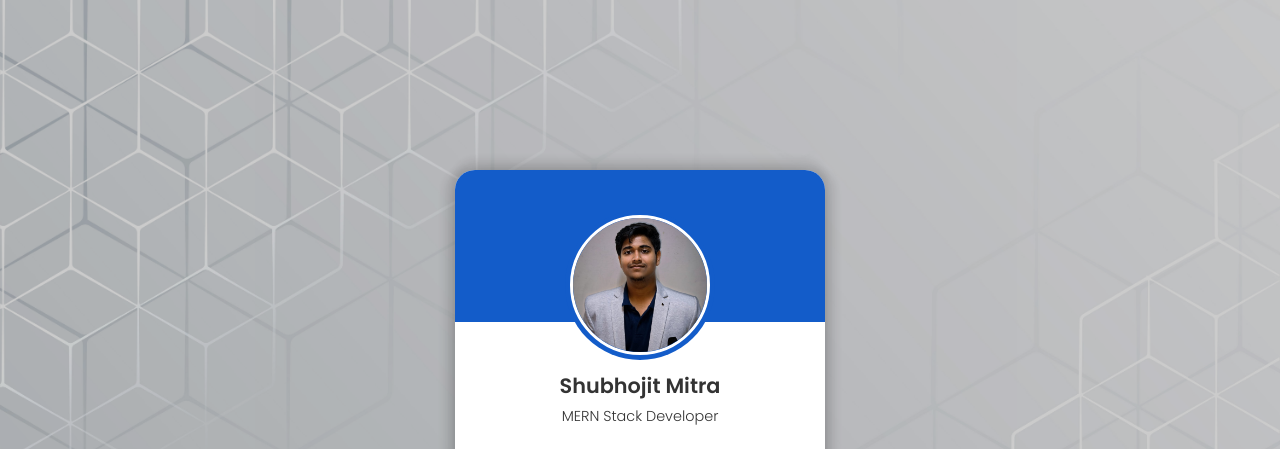
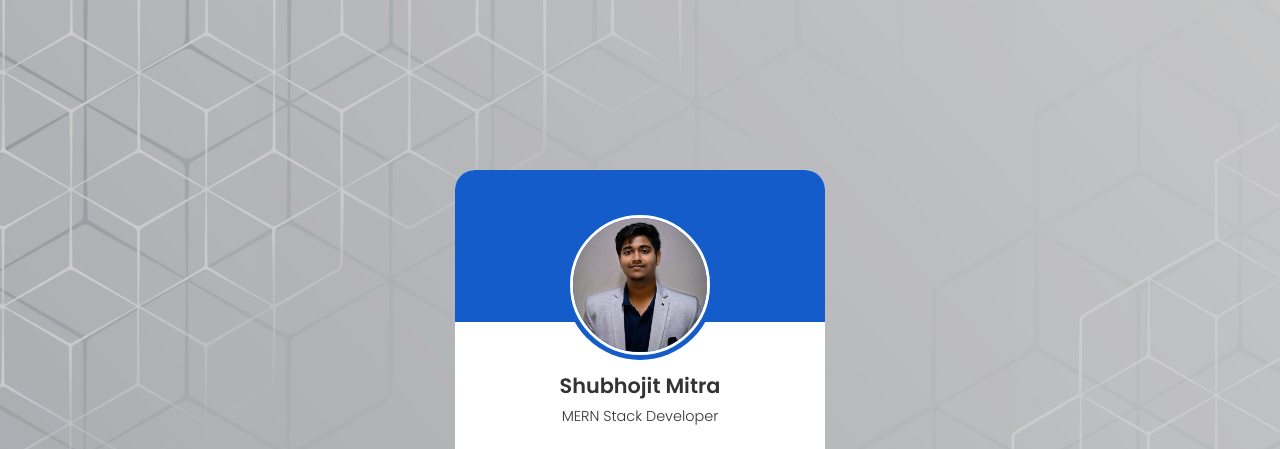
Before and after one commit to shubhojit-mitra-dev/profile-card, a plain HTML site: page index.html in a window 1280 px wide. Shown: the top 449 px of the page. Drawn offline with nearby package versions, Linux system fonts and the light colour scheme.

Commit message:
REMOVE box-shadow

```diff
--- a/style.css
+++ b/style.css
@@ -61,7 +61,7 @@ body .layer {
   max-width: 370px;
   width: 100%;
   background-color: white;
-  box-shadow: 0px 10px 10px rgba(0, 0, 0, 0.1), 0px -10px 10px rgba(0, 0, 0, 0.1), 10px 0px 10px rgba(0, 0, 0, 0.1), -10px 0px 10px rgba(0, 0, 0, 0.1);
+  /* box-shadow: 0px 10px 10px rgba(0, 0, 0, 0.1), 0px -10px 10px rgba(0, 0, 0, 0.1), 10px 0px 10px rgba(0, 0, 0, 0.1), -10px 0px 10px rgba(0, 0, 0, 0.1); */
   border-radius: 20px;
   padding: 30px 25px;
   position: relative;
```
